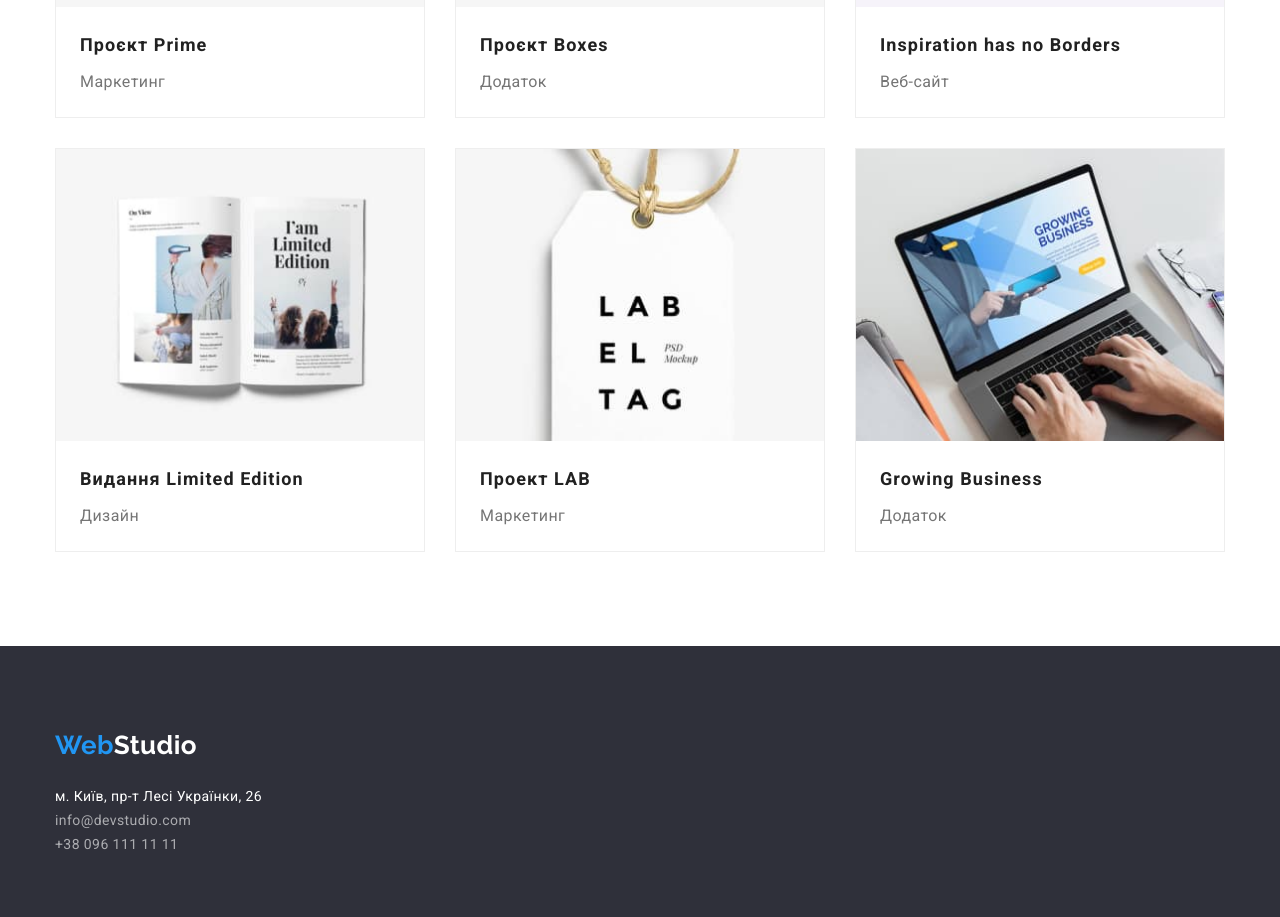
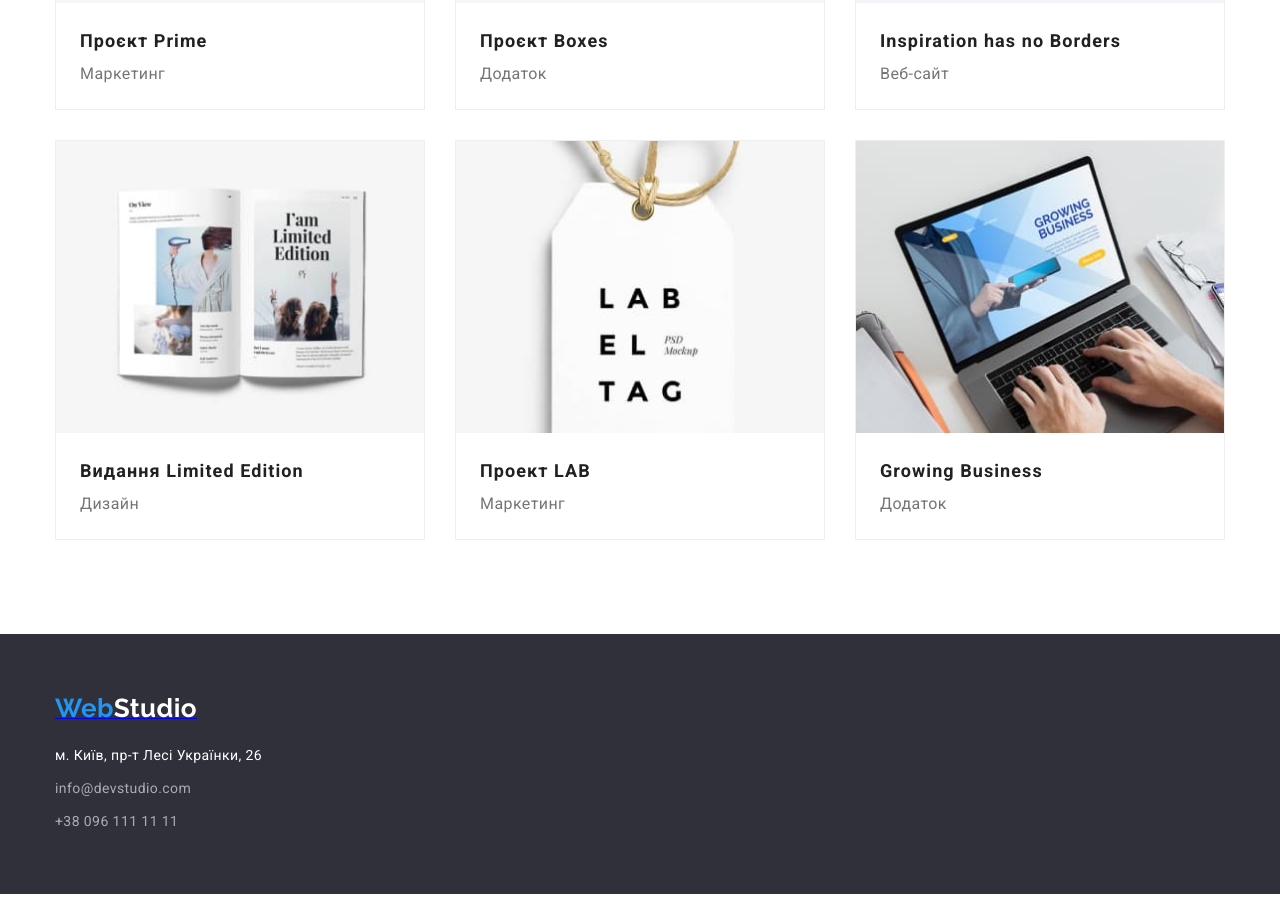
Before and after one commit to AscariA10/goit-markup-hw-08, a plain HTML site: page portfolio.html in a window 1280 px wide. Shown: the part 985-1902 px from the top of the page. After the commit the page ends 1879 px from the top, so only its background shows below. Drawn offline with nearby package versions, Linux system fonts and the light colour scheme.

Commit message:
bugs fixed after homework-rewiew

```diff
--- a/css/styles.css
+++ b/css/styles.css
@@ -29,7 +29,11 @@ header {
     background-color: var(--company-white);
     border-bottom: 1px solid var(--header-border);
 }
-ul,p{
+p,h1,h2,h3,h4,h5,h6{
+    margin-top: 0;
+    margin-bottom: 0;
+}
+ul,ol{
     padding-left: 0px;
     margin-top: 0;
     margin-bottom: 0;
@@ -93,15 +97,10 @@ button {
     font-weight: 700;
     font-size: 26px;
 }
-.navigation{
-    margin-right: 344px;
-}
 .navigation-list-header{
     margin: 0;
     display: flex;
-
 }
-
 .navigation-list-item:not(:last-child){
         margin-right: 50px;
 }
@@ -165,15 +164,10 @@ button {
     background-color: var(--background-black);
     padding-top: 200px;
     padding-bottom: 200px;
-    /* padding-right: auto;
-    padding-left: auto; */
-
-
 }
 .section-first-slogan {
     display: block;
     margin: 0 auto;
-
 
     text-align: center;
     color: var(--company-white);
@@ -182,7 +176,6 @@ button {
     font-weight: 900;
     line-height: 1.36;
     letter-spacing: 0.06em;
-    text-shadow: 0px 4px 4px rgba(0, 0, 0, 0.25), 0px 4px 4px rgba(0, 0, 0, 0.25);
 
     width: 696px;
     margin-bottom: 20px;
@@ -233,9 +226,6 @@ button {
 .section-second-list{
     display: flex;
     margin: 0;
-    /* background-color: teal; */
-    /* justify-content: space-between; */
-
 }
 .section-second-item{
     width: calc((100%-3*30px)/4);
@@ -245,32 +235,28 @@ button {
     margin-right: 30px;
 }
 .section-second-advantage {
-    margin: 0;
     font-size: inherit;
     font-weight: 700;
     line-height: 1.17;
     color: var(--header-black);
+
+    margin-bottom: 10px;
 }
 .section-second-advantage-desription {
-    /* font-size: 14px; */
-    margin: 0;
     line-height: 1.71;
 }
 
 /* <<<<<<<<<<SECTION THIRD>>>>>>>>>>> */
 .section-third{
-    padding-top: 94px;
+    padding-top: 0;
     padding-bottom: 94px;
 }
 .section-title{
     text-align: center;
-    margin: 0;
     margin-bottom: 50px;
 }
 .section-third-list{
     display: flex;
-    margin: 0;
-    /* justify-content: center; */
 }
 .section-third-item {
     width: calc((100%-2*30px)/3);
@@ -285,23 +271,12 @@ button {
     background-color: var(--background-grey);
     padding-top: 94px;
     padding-bottom: 94px;
-
 }
 .section-fourth-list{
     margin: 0;
     display: flex;
-    /* justify-content: center; */
 }
-  /* .card{
-
-    flex-direction: column;
-    align-items: center;
-
-    background-color: var(--background-color);
-}  */
 .section-fourth-item{
-    /* flex-basis: calc((100%-3*30px)/4); */
-    padding-bottom: 30px;
     background-color: var(--background-color);
     box-shadow: 0px 1px 3px rgba(0, 0, 0, 0.12), 0px 1px 1px rgba(0, 0, 0, 0.14), 0px 2px 1px rgba(0, 0, 0, 0.2);
     border-radius: 0px 0px 4px 4px;
@@ -313,7 +288,6 @@ button {
     margin-bottom: 30px;
 }
 .section-fourth-name {
-    margin: 0;
     margin-bottom: 10px;
     text-align: center;
     flex-grow: 1;
@@ -325,13 +299,14 @@ button {
     color: var(--header-black);
 }
 .section-fourth-position {
-    margin: 0;
     flex-grow: 1;
     flex-basis: calc((100%-3*30px)/4);
 
     font-size: 16px;
     line-height: 1.19;
     text-align: center;
+
+    margin-bottom: 30px;
 }
 
 /* <<<<<<<<<<FOOTER>>>>>>>>>>> */
@@ -340,12 +315,22 @@ footer {
     background-color: var(--background-black);
 }
 .footer{
-    padding-top: 60px;
     padding-bottom: 60px;
+}
+.logo-footer{
+    display: inline-block;
+    margin-top: 60px;
+    margin-bottom: 20px;
 }
 .address-text {
     font-style: inherit;
     line-height: 1.71;
+}
+.contact-list-footer-item{
+    display: block;
+}
+.contact-list-footer-item:not(:last-child){
+    margin-bottom: 9px;
 }
 .footer-location{
     text-decoration: none;
@@ -369,18 +354,18 @@ footer {
 .section-portfolio{
     padding-top: 94px;
     padding-bottom: 94px;
-
 }
 
 /* <<<<<<<<<<BUTTON LIST>>>>>>>>>>> */
 
 .portfolio-button-list{
     display: flex;
-    width: 575px;
-    justify-content: space-between;
+    justify-content: center;
+
     margin-right: auto;
     margin-left: auto;
     margin-bottom: 50px;
+    column-gap: 8px;
 }
 
 .portfolio-button {
@@ -421,13 +406,8 @@ footer {
     margin-right: 30px;
     margin-bottom: 30px;
 
-    padding-bottom: 20px;
-
     width: 370px;
-
-    background: var(--background-color);
     border: 1px solid var(--portfolio-border);
-
 }
 .portfolio-project-item:nth-child(3n){
     margin-right: 0px;
@@ -435,20 +415,17 @@ footer {
 .portfolio-project-item:nth-last-child(-n+3){
     margin-bottom: 0px;
 }
+.card-desription{
+    padding: 20px 24px;
+}
 .portfolio-project-title {
     font-size: 18px;
     font-weight: 700;
     line-height: 2;
     color: var(--header-black);
     letter-spacing: 0.06em;
-
-    margin-left: 24px;
-    margin-top: 20px;
-    margin-bottom: 4px;
 }
 .portfolio-description {
     font-size: 16px;
     line-height: 1.88;
-
-    margin-left: 24px;
 }
--- a/portfolio.html
+++ b/portfolio.html
@@ -43,60 +43,78 @@
              <ul class="portfolio-project-list unlist">
                 <li class="portfolio-project-item">
                     <img src="./images/optimized/portfolio1.jpg" alt="технохряк" width="370">
+                    <div class="card-desription">
                     <h2 class="portfolio-project-title">Технокряк</h2>
                     <p class="portfolio-description">Веб-сайт</p>
+                    </div>
                 </li>
                 <li class="portfolio-project-item">
                     <img src="./images/optimized/portfolio2.jpg" alt="Постер New Orlean vs Golden Star" width="370">
+                    <div class="card-desription">
                     <h2 class="portfolio-project-title">Постер New Orlean vs Golden Star</h2>
                     <p class="portfolio-description">Дизайн</p>
+                    </div>
                 </li>
                 <li class="portfolio-project-item">
                     <img src="./images/optimized/portfolio3.jpg" alt="Ресторан Seafood" width="370">
+                    <div class="card-desription">
                     <h2 class="portfolio-project-title">Ресторан Seafood</h2>
                     <p class="portfolio-description">Додаток</p>
+                    </div>
                 </li>
                 <li class="portfolio-project-item">
                     <img src="./images/optimized/portfolio4.jpg" alt="Проєкт Prime" width="370">
+                    <div class="card-desription">
                     <h2 class="portfolio-project-title">Проєкт Prime</h2>
                     <p class="portfolio-description">Маркетинг</p>
+                    </div>
                 </li>
                 <li class="portfolio-project-item">
                     <img src="./images/optimized/portfolio5.jpg" alt="Проєкт Boxes" width="370">
+                    <div class="card-desription">
                     <h2 class="portfolio-project-title">Проєкт Boxes</h2>
                     <p class="portfolio-description">Додаток</p>
+                    </div>
                 </li>
                 <li class="portfolio-project-item">
                     <img src="./images/optimized/portfolio6.jpg" alt="Inspiration has no Borders" width="370">
+                    <div class="card-desription">
                     <h2 class="portfolio-project-title">Inspiration has no Borders</h2>
                     <p class="portfolio-description">Веб-сайт</p>
+                    </div>
                 </li>
                 <li class="portfolio-project-item">
                     <img src="./images/optimized/portfolio7.jpg" alt="Видання Limited Edition" width="370">
+                    <div class="card-desription">
                     <h2 class="portfolio-project-title">Видання Limited Edition</h2>
                     <p class="portfolio-description">Дизайн</p>
+                    </div>
                 </li>
                 <li class="portfolio-project-item">
                     <img src="./images/optimized/portfolio8.jpg" alt="Проект LAB" width="370">
+                    <div class="card-desription">
                     <h2 class="portfolio-project-title">Проект LAB</h2>
                     <p class="portfolio-description">Маркетинг</p>
+                    </div>
                 </li>
                 <li class="portfolio-project-item">
                     <img src="./images/optimized/portfolio9.jpg" alt="Growing Business" width="370">
+                    <div class="card-desription">
                     <h2 class="portfolio-project-title">Growing Business</h2>
                     <p class="portfolio-description">Додаток</p>
+                    </div>
                 </li>
             </ul>
         </section>
     </main>
-    <footer>
-        <div class="container footer">
-            <a href="index.html" class="logo"><span class="logo-blue">Web</span><span class="logo-white">Studio</span></a>
+    <footer class="footer">
+        <div class="container">
+            <a href="index.html" class="logo-footer"><span class="logo-blue">Web</span><span class="logo-white">Studio</span></a>
         <address class="address-text">
             <ul class="contact-list-footer unlist">
-                <li><a href="https://www.google.com.ua/maps/place/%D0%B1%D1%83%D0%BB.+%D0%9B%D0%B5%D1%81%D0%B8+%D0%A3%D0%BA%D1%80%D0%B0%D0%B8%D0%BD%D0%BA%D0%B8,+26,+%D0%9A%D0%B8%D0%B5%D0%B2,+02000/@50.4265841,30.5361918,17z/data=!3m1!4b1!4m5!3m4!1s0x40d4cf0e033ecbe9:0x57a4dffefec77da0!8m2!3d50.4265807!4d30.5383858?hl=ru" class="footer-location">м. Київ, пр-т Лесі Українки, 26</a></li>
-                <li><a href="mailto:info@devstudio.com" class="footer-links">info@devstudio.com</a></li>
-                <li><a href="tel:+380961111111" class="footer-links">+38 096 111 11 11</a> </li>
+                <li class="contact-list-footer-item"><a href="https://www.google.com.ua/maps/place/%D0%B1%D1%83%D0%BB.+%D0%9B%D0%B5%D1%81%D0%B8+%D0%A3%D0%BA%D1%80%D0%B0%D0%B8%D0%BD%D0%BA%D0%B8,+26,+%D0%9A%D0%B8%D0%B5%D0%B2,+02000/@50.4265841,30.5361918,17z/data=!3m1!4b1!4m5!3m4!1s0x40d4cf0e033ecbe9:0x57a4dffefec77da0!8m2!3d50.4265807!4d30.5383858?hl=ru" class="footer-location">м. Київ, пр-т Лесі Українки, 26</a></li>
+                <li class="contact-list-footer-item"><a href="mailto:info@devstudio.com" class="footer-links">info@devstudio.com</a></li>
+                <li class="contact-list-footer-item"><a href="tel:+380961111111" class="footer-links">+38 096 111 11 11</a> </li>
             </ul>
         </address>
         </div>
```
Also changed, not shown: index.html (+6 -6 lines).
